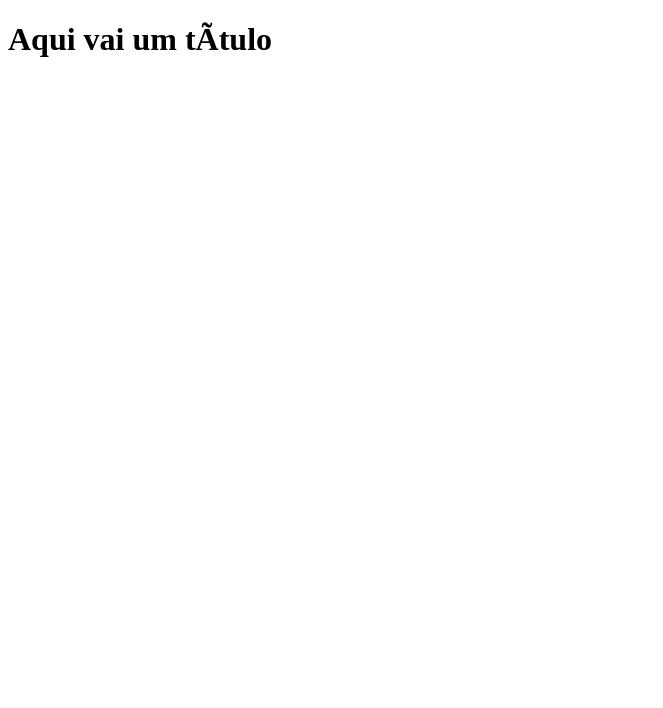
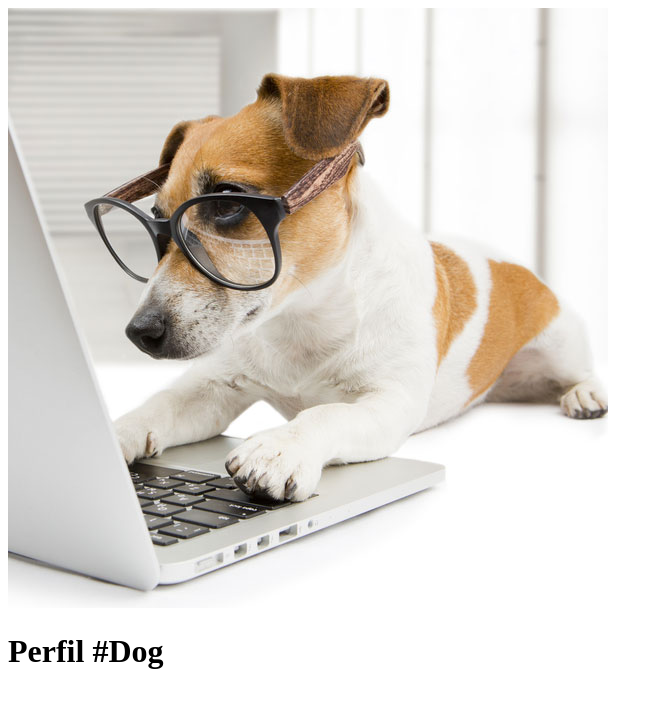
Before and after one commit to HendrickOC/HTML-CSS, a plain HTML site: page Index.html in a window 1280 px wide. Shown: the whole page, without its empty margins (0-663 px from the left). Drawn offline with Linux system fonts and the light colour scheme.

Commit message:
hmmm html
doguinho estudando html

```diff
--- a/Index.html
+++ b/Index.html
@@ -3,13 +3,13 @@
 
 <head>
 
-    <title>Título da página</title>
+    <title>Fanpage de Gatinhos</title>
     <meta charset=“utf-8”>
 
 </head>
     <body>
-
-        <h1>Aqui vai um título</h1>
+        <img src="imagem/cachorroestudandohtml.jpg" alt="">
+        <h1>Perfil #Dog</h1>
 
     </body>
 
```
